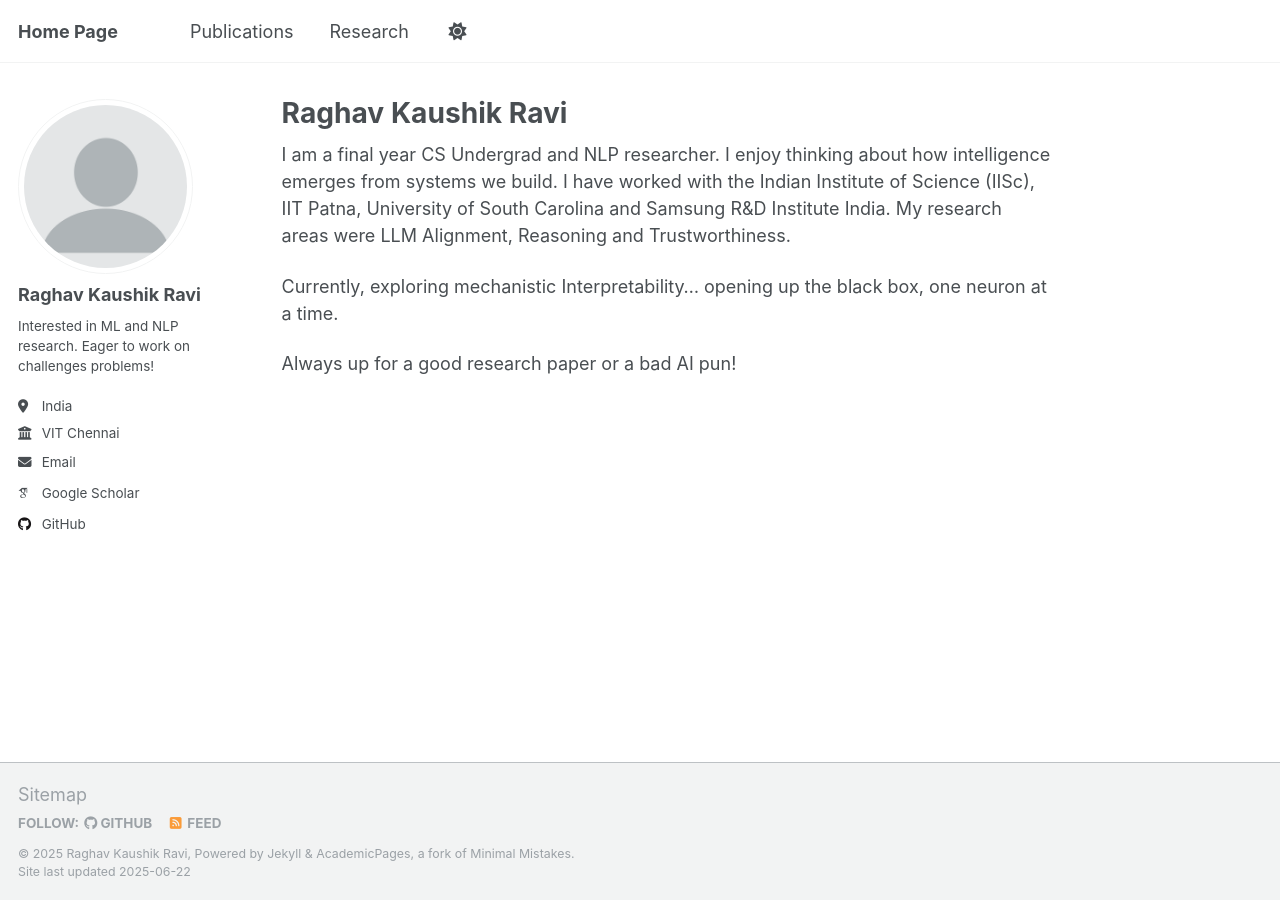
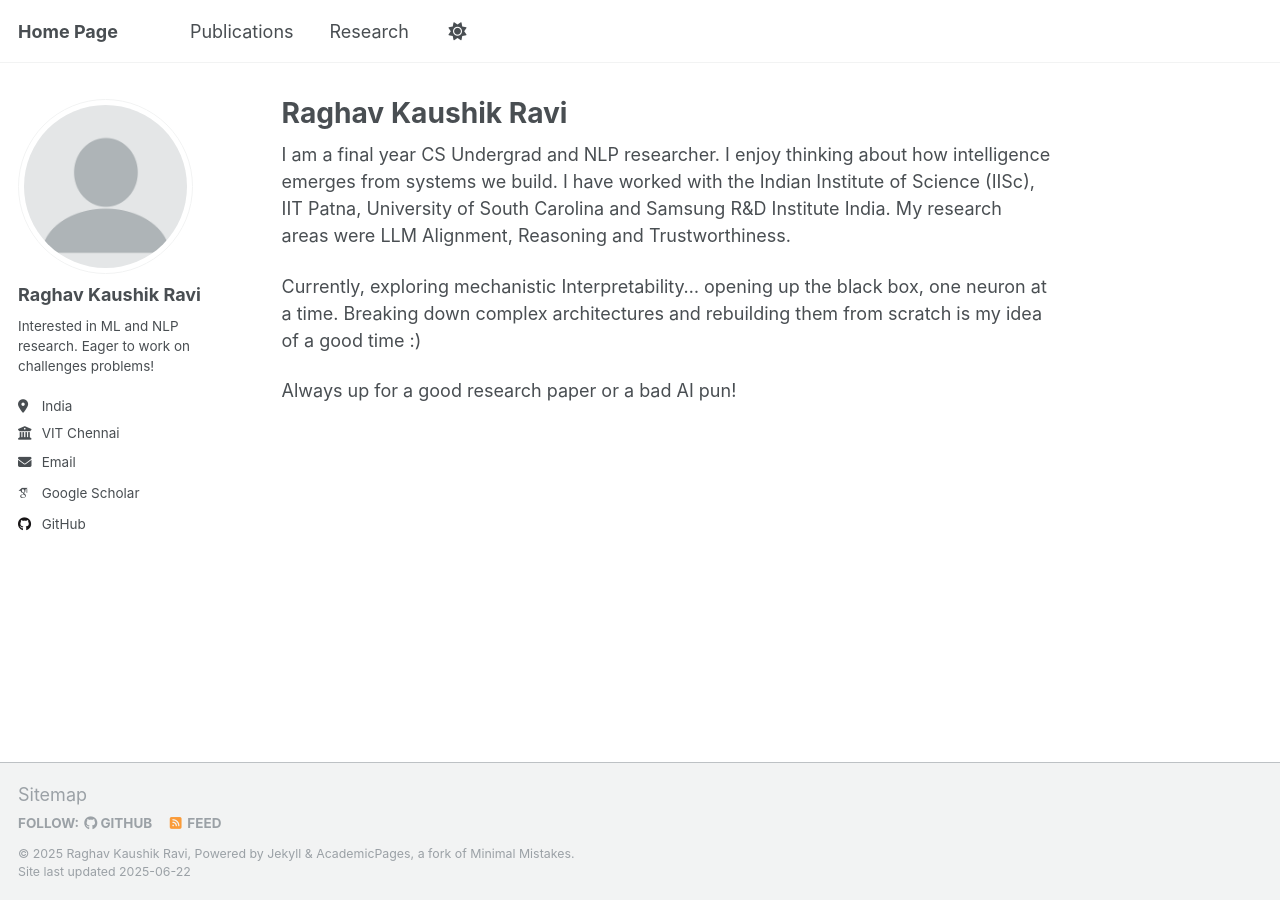
Before and after one commit to rraghavkaushik/rraghavkaushik.github.io, a Jekyll site: the page built from _pages/about.md, in a window 1280 px wide. Built offline with Jekyll 4.4.1, drawn with Linux system fonts in a browser that asks for light colours; some web fonts are replaced.

Commit message:
Update about.md

```diff
--- a/_pages/about.md
+++ b/_pages/about.md
@@ -12,6 +12,7 @@ I have worked with the Indian Institute of Science (IISc), IIT Patna, University
 My research areas were LLM Alignment, Reasoning and Trustworthiness.
 
 Currently, exploring mechanistic Interpretability... opening up the black box, one neuron at a time.
+Breaking down complex architectures and rebuilding them from scratch is my idea of a good time :)
 
 Always up for a good research paper or a bad AI pun!
 
```
